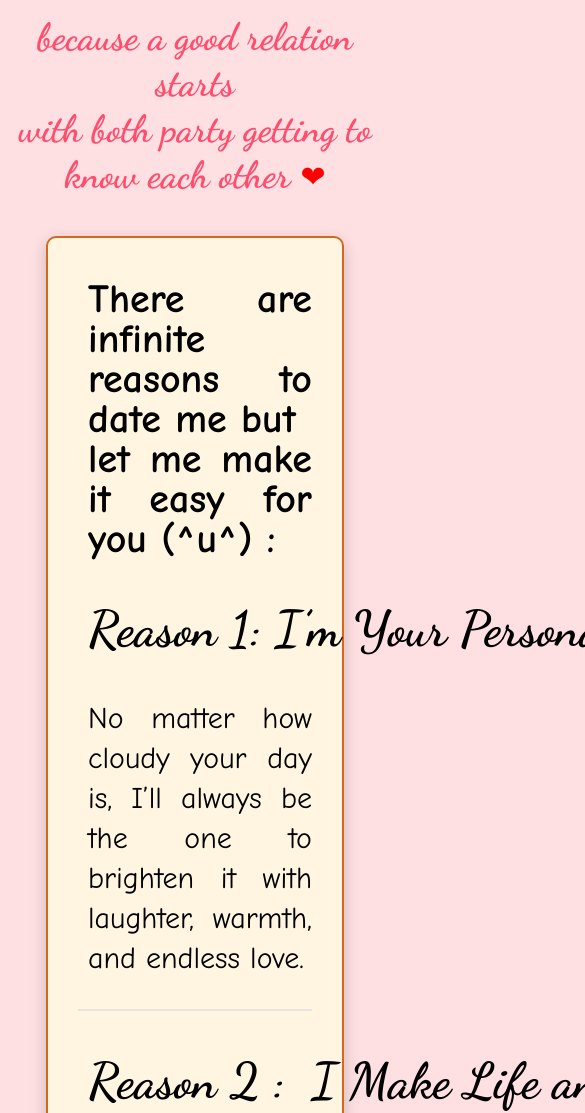
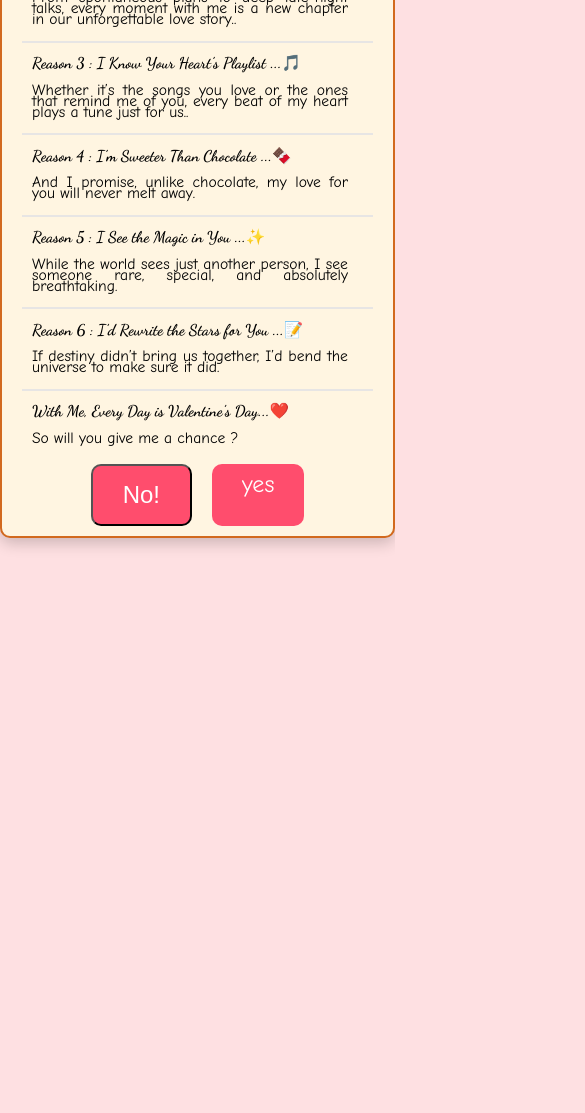
Before and after one commit to Shreyansh-2024/valentine-me.github.io, a plain HTML site: page If_female.html in a window 390 px wide. Shown: the part 466-1579 px from the top of the page, 585 px wide, since content can reach past the window. After the commit the page ends 1024 px from the top, so only its background shows below. Drawn offline with Linux system fonts and the light colour scheme.

Commit message:
Refactor button layout and styles for improved responsiveness and user experience

```diff
--- a/If_female.html
+++ b/If_female.html
@@ -88,9 +88,15 @@
                 font-size: 40px;
             }
 
-            .button_ans{
+
+            .button-container {
+                display: flex;
+                justify-content: center;
+                gap: 20px; /* Adds space between buttons */
                 margin-top: 20px;
-                margin-left: 340px;
+            }
+
+            .button_ans, .button_ans1 {
                 padding: 15px 30px;
                 background: #ff4d6d;
                 color: white;
@@ -98,18 +104,10 @@
                 font-size: 24px;
                 border-radius: 10px;
                 transition: 0.3s;
+                text-align: center;
+                width: fit-content; /* Adjust width to content */
             }
-            .button_ans1{
-                margin-top: 20px;
-                margin-left: 100px;
-                padding: 15px 30px;
-                background: #ff4d6d;
-                color: white;
-                text-decoration: none;
-                font-size: 24px;
-                border-radius: 10px;
-                transition: 0.3s;
-            }
+
         }
 
         .overlay {
@@ -121,7 +119,33 @@
             visibility: hidden;
             transition: opacity 2s ease-in-out;
         }
-
+        @media (max-width: 1024px) {
+            h1 {
+                font-size: 8vw;  /* Scale heading */
+            }
+            h3 {
+                font-size: 5vw;
+            }
+            p, pre {
+                font-size: 4vw;
+                max-width: 90%;
+                white-space: normal;
+                word-wrap: break-word;
+            }
+            .love-letter {
+                width: 90%;
+                padding: 10px 20px;
+                font-size: 3.5vw;
+            }
+            .button-container {
+                flex-wrap: wrap;
+                justify-content: center;
+            }
+            .button_ans, .button_ans1 {
+                font-size: 3vw;
+                padding: 10px 20px;
+            }
+        }
 
     </style>
 </head>
@@ -156,17 +180,19 @@
             <hr color="#e7e5e4">
             <pre>With Me, Every Day is Valentine’s Day...❤️  </pre>
             <p>So will you give me a chance ?</p>
-
-            <button class = "button_ans " id="playButton">No!</button>
-            <div class="overlay" id="overlay"></div>
-            <audio id="audio" src="#"></audio>
+            <div class="button-container">
+                <button class = "button_ans " id="playButton">No!</button>
+                <a href="Ans_Yes.html" class ="button_ans1">yes</a>
+            </div>
+        <!-- <audio id="audio" src="#"></audio> -->
+        <div class="overlay" id="overlay"></div>
 
     <script>
         document.getElementById('playButton').addEventListener('click', function() {
             const overlay = document.getElementById('overlay');
-            const audio = document.getElementById('audio');
+            // const audio = document.getElementById('audio');
 
-            audio.play(); // Start playing audio
+            // audio.play(); // Start playing audio
             overlay.style.visibility = 'visible';
             overlay.style.opacity = '1';
 
@@ -176,7 +202,6 @@
             }, 4000);
         });
     </script>
-            <a href="Ans_Yes.html" class ="button_ans1">yes</a>
 
     </div>
 
```
Also changed, not shown: video.html (+0 -17 lines).
